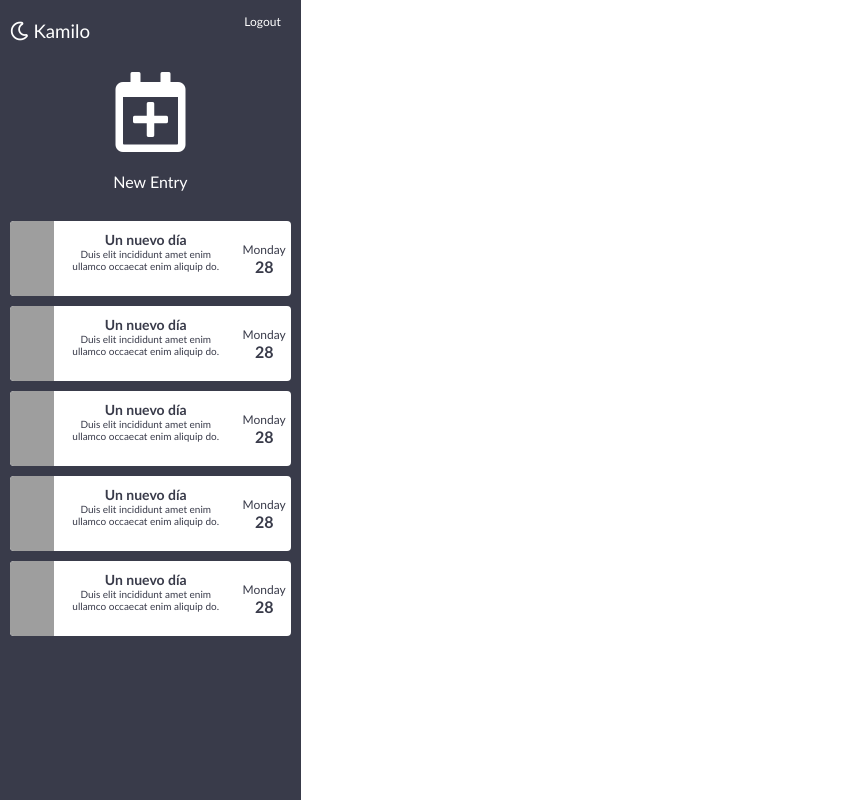
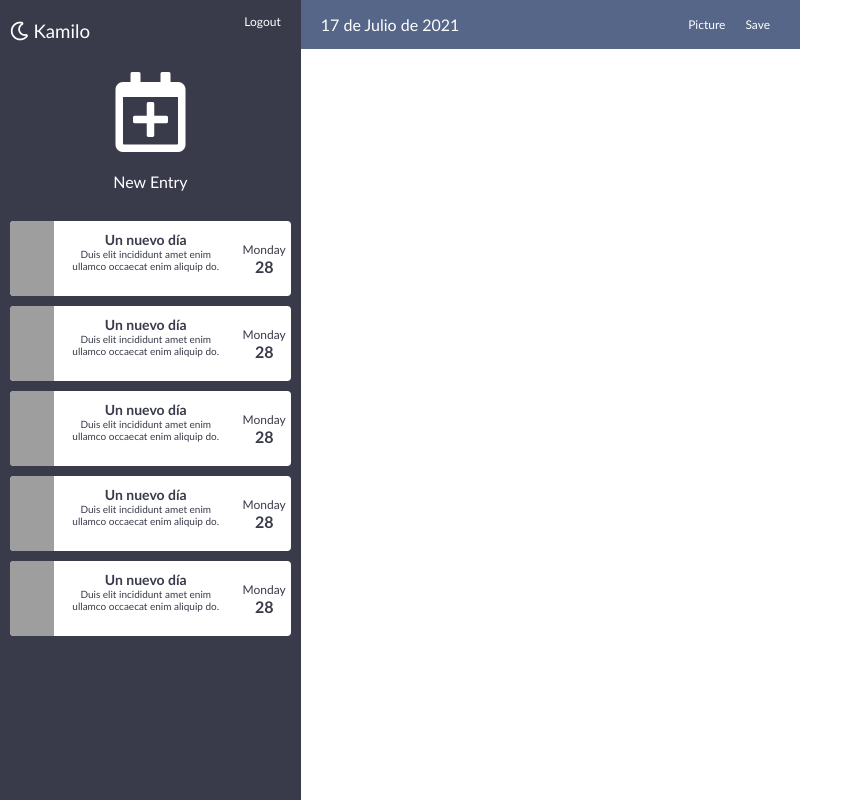
Before and after one commit to kamilodev/React-Exercises, a React app in the folder 07-journal-app/: page / in a window 1280 px wide. Shown: the whole page, without its empty margins (0-853 px from the left). Built offline with nearby package versions, Linux system fonts and the light colour scheme; grey boxes are pictures that could not be loaded.

Commit message:
Create AppBar

```diff
--- a/07-journal-app/src/components/journal/JournalScreen.js
+++ b/07-journal-app/src/components/journal/JournalScreen.js
@@ -1,4 +1,5 @@
 import React from 'react'
+import { NoteScreen } from '../notes/NoteScreen'
 import { Sidebar } from './Sidebar'
 // import { NothingSelected } from './NothingSelected'
 
@@ -7,7 +8,10 @@ export const JournalScreen = () => {
 		<div className='journal__main-content'>
 			<Sidebar />
 
-			<main>{/* <NothingSelected /> */}</main>
+			<main>
+				{/* <NothingSelected /> */}
+				<NoteScreen />
+			</main>
 		</div>
 	)
 }
--- /dev/null
+++ b/07-journal-app/src/components/notes/NoteScreen.js
@@ -0,0 +1,10 @@
+import React from 'react'
+import { NotesAppBar } from './NotesAppBar'
+
+export const NoteScreen = () => {
+	return (
+		<div className='notes__main-content'>
+			<NotesAppBar />
+		</div>
+	)
+}
--- /dev/null
+++ b/07-journal-app/src/components/notes/NotesAppBar.js
@@ -0,0 +1,13 @@
+import React from 'react'
+
+export const NotesAppBar = () => {
+	return (
+		<div className='notes__appbar'>
+			<span>17 de Julio de 2021</span>
+			<div>
+				<button className='btn'>Picture</button>
+				<button className='btn'>Save</button>
+			</div>
+		</div>
+	)
+}
--- a/07-journal-app/src/styles/components/_buttons.scss
+++ b/07-journal-app/src/styles/components/_buttons.scss
@@ -6,8 +6,14 @@
 	font-size: 12px;
 	padding: 7px 10px 7px 10px;
 
+	transition: color 0.3s ease;
+
 	&:focus {
 		outline: none;
+	}
+
+	&:hover {
+		color: darken($color: white, $amount: 10);
 	}
 }
 
--- /dev/null
+++ b/07-journal-app/src/styles/components/_notes.scss
@@ -0,0 +1,14 @@
+.notes__main-content {
+	display: flex;
+	flex-direction: column;
+	height: 100%;
+}
+
+.notes__appbar {
+	align-items: center;
+	background-color: $primary;
+	color: white;
+	display: flex;
+	justify-content: space-between;
+	padding: 10px 20px 10px 20px;
+}
--- a/07-journal-app/src/styles/styles.scss
+++ b/07-journal-app/src/styles/styles.scss
@@ -4,4 +4,5 @@
 @import './components/buttons';
 @import './components/links';
 @import './components/journal';
-@import './components/nothing'; // Components
+@import './components/nothing';
+@import './components/notes'; // Components
```
